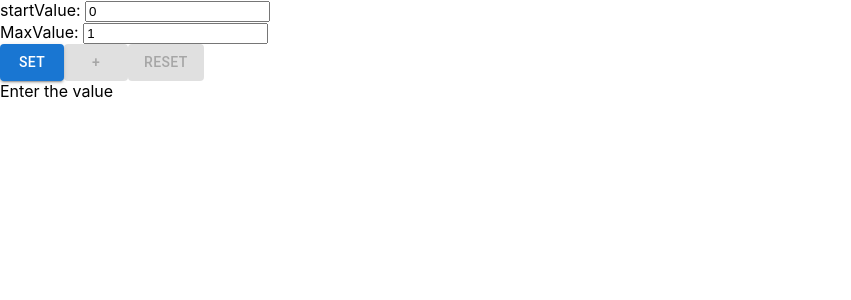
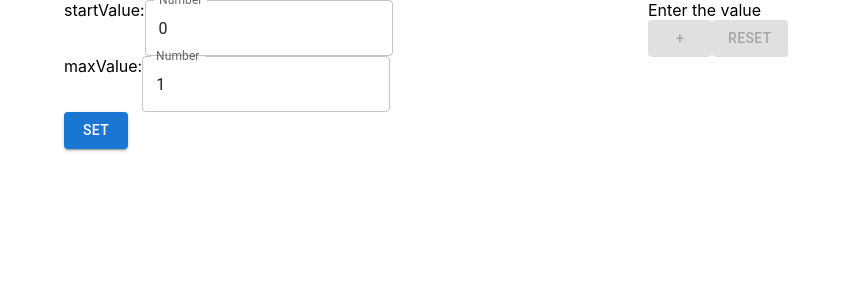
Before and after one commit to Zhenya-M1khaylov/Couner-with-redux, a React (Create React App) app: page / in a window 1280 px wide. Shown: the top 300 px of the page, without its empty margins (0-851 px from the left). Built offline with nearby package versions, Linux system fonts and the light colour scheme.

Commit message:
add localstorage without thunks

```diff
--- a/src/App.tsx
+++ b/src/App.tsx
@@ -1,4 +1,4 @@
-import React, {useState} from 'react';
+import React from 'react';
 import './App.css';
 
 function App() {
--- a/src/Components/Counter/CounterPresent.tsx
+++ b/src/Components/Counter/CounterPresent.tsx
@@ -1,6 +1,6 @@
 import React from 'react';
 import s from '../../Components/Counter/CounterPresent.module.css'
-import {Button} from '@mui/material';
+import {Button, Container, Grid, TextField} from '@mui/material';
 
 type CounterPresentPropsType = {
     startValue: number,
@@ -18,8 +18,7 @@ type CounterPresentPropsType = {
     resetCounterValue: () => void
 }
 
-export const CounterPresent: React.FC<CounterPresentPropsType> = (props) => {
-
+const CounterPresent: React.FC<CounterPresentPropsType> = (props) => {
     const {
         maxValue,
         startValue,
@@ -33,34 +32,68 @@ export const CounterPresent: React.FC<CounterPresentPropsType> = (props) => {
         isDisabledButtonReset,
         isDisabledButtonIncrementCount,
         maxCountValue,
-        resetCounterValue,
+        resetCounterValue
     } = props
-
     return (
         <>
             <div className={s.container}>
-                startValue: <input
-                type={'number'}
+                <Container>
+                    <Grid container spacing={2}>
+                        <Grid item xs={6}>
+                            <div className={s.setter}>
+                                <div className={s.setter_start}>
+                                    <span className={s.setter__value}>startValue:</span>
+                                    <TextField
+                                        id="outlined-number"
+                                        label="Number"
+                                        type="number"
+                                        InputLabelProps={{
+                                            shrink: true,
+                                        }}
                                         value={startValue}
                                         onChange={(e) => changeStartValue(+e.currentTarget.value)}
                                     />
                                 </div>
-            <div>
-                MaxValue: <input
-                type={'number'}
+                                <div className={s.setter_max}>
+                                    <span className={s.setter__value}>maxValue:</span>
+                                    <TextField
+                                        id="outlined-number"
+                                        label="Number"
+                                        type="number"
+                                        InputLabelProps={{
+                                            shrink: true,
+                                        }}
                                         value={maxValue}
                                         onChange={(e) => changeMaxValue(+e.currentTarget.value)}
+
                                     />
                                 </div>
-            <div>
-                <Button variant="contained" onClick={setCounterFromStartValueHandler} disabled={isDisabledButtonSet}>Set</Button>
-                <Button variant="contained" onClick={incrementCounterValue} disabled={isDisabledButtonIncrementCount || maxCountValue}>+</Button>
-                <Button variant="contained" onClick={resetCounterValue} disabled={isDisabledButtonReset}>reset</Button>
+                                <Button variant="contained" onClick={setCounterFromStartValueHandler}
+                                        disabled={isDisabledButtonSet || errorInput}>Set</Button>
                             </div>
+
+                        </Grid>
+
+                        <Grid item xs={6}>
                             <div>
                                 {counter}
                             </div>
+                            <div>
+
+                                <Button variant="contained" onClick={incrementCounterValue}
+                                        disabled={isDisabledButtonIncrementCount || maxCountValue}>+</Button>
+                                <Button variant="contained" onClick={resetCounterValue}
+                                        disabled={isDisabledButtonReset}>reset</Button>
+                            </div>
+                        </Grid>
+
+                    </Grid>
+                </Container>
+
+            </div>
+
         </>
-    )
+    );
+};
 
-}
+export default CounterPresent;
--- a/src/Containers/CounterContainer.tsx
+++ b/src/Containers/CounterContainer.tsx
@@ -1,6 +1,6 @@
 import React from 'react';
 import {useDispatch, useSelector} from 'react-redux';
-import {CounterPresent} from '../Components/Counter/CounterPresent';
+import CounterPresent from '../Components/Counter/CounterPresent';
 import {
     changeMaxValueAC,
     changeStartValueAC,
--- a/src/Redux/store.ts
+++ b/src/Redux/store.ts
@@ -1,11 +1,18 @@
 import {combineReducers, legacy_createStore as createStore} from 'redux';
 import {counterReducer} from './counterReducer';
+import {loadState, saveState} from '../Utils/localstorage-utils';
 
 
 const rootReducer = combineReducers({
     counter: counterReducer
 })
 
-export const store = createStore(rootReducer)
+export const store = createStore(rootReducer, loadState())
+
+store.subscribe(() => {
+    saveState({
+        counter: store.getState().counter
+    })
+})
 
 export type StateType = ReturnType<typeof rootReducer>
--- /dev/null
+++ b/src/Utils/localstorage-utils.ts
@@ -0,0 +1,22 @@
+import {StateType} from "../Redux/store";
+
+export const loadState = () => {
+    try {
+        const serializedState = localStorage.getItem('app-state');
+        if (serializedState === null) {
+            return undefined;
+        }
+        return JSON.parse(serializedState);
+    } catch (err) {
+        return undefined;
+    }
+};
+
+export const saveState = (state:StateType) => {
+    try {
+        const serializedState = JSON.stringify(state);
+        localStorage.setItem('app-state', serializedState);
+    } catch {
+        // ignore write errors
+    }
+};
```
Lines whose indentation alone changed are shown as unchanged.
